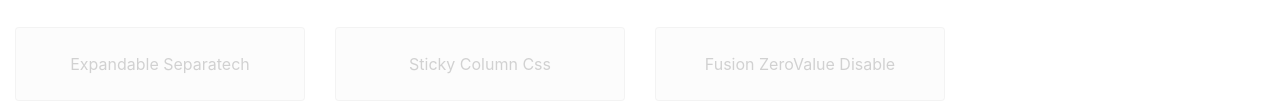
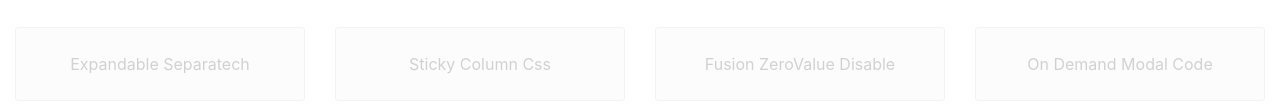
Before and after one commit to tiwarivipin/Knowledge, a plain HTML site: page index.html in a window 1280 px wide. Shown: the part 276-388 px from the top of the page. Drawn offline with nearby package versions, Linux system fonts and the light colour scheme.

Commit message:
index.html

```diff
--- a/index.html
+++ b/index.html
@@ -137,6 +137,17 @@
       </div>
 
 
+       <div class="col-sm-4 col-md-3">
+        <div class="card">
+          <a class="p-4 text-capitalize text-center d-block" target="_blank" href="dynamicModal.html">
+            On Demand Modal Code</a>
+        </div>
+      </div>
+
+
+
+
+
     </div>
   </div>
   </div>
```
